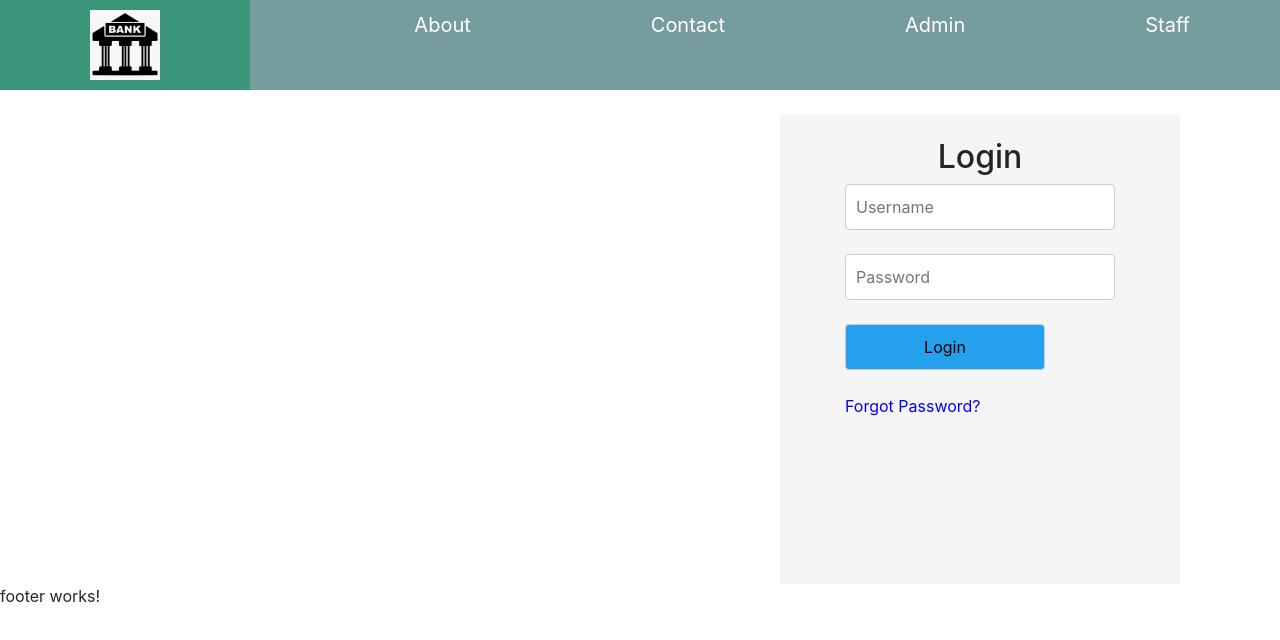
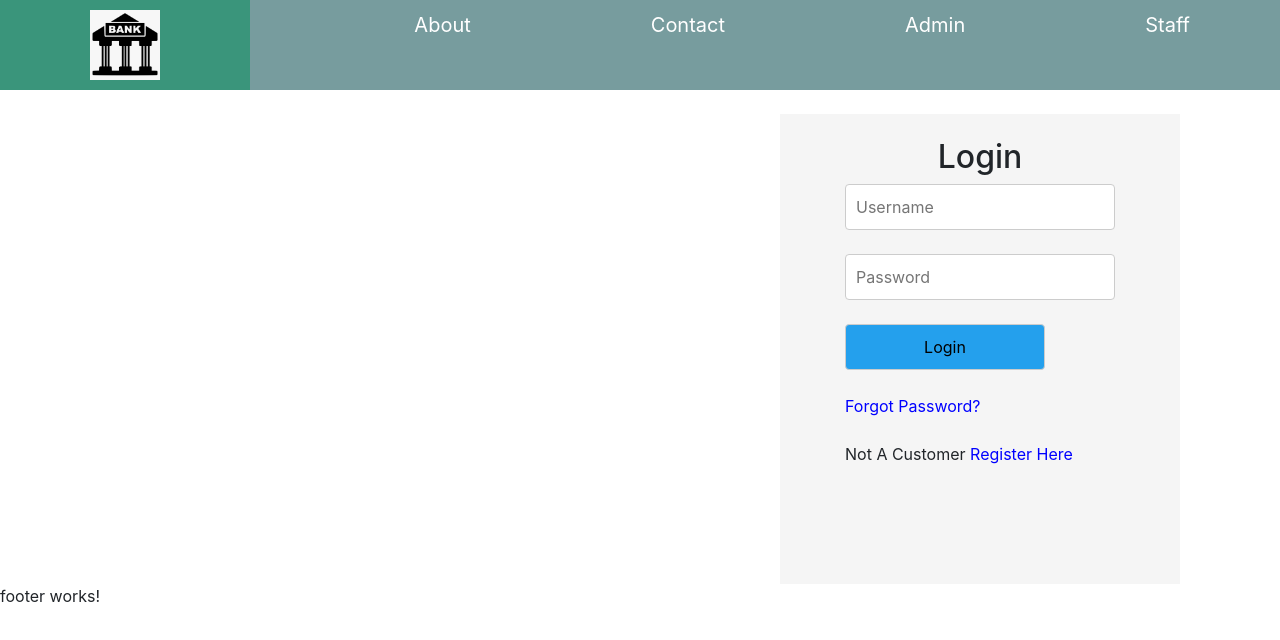
Before and after one commit to rijo-15/Capstone_Bank_Application, an Angular app in the folder Bank_App_Front_end/BankApp/: page / in a window 1280 px wide. Shown: the top 640 px of the page. Built offline with nearby package versions, Linux system fonts and the light colour scheme.

Commit message:
adding my changes

```diff
--- a/Bank_App_Front_end/BankApp/src/app/app-routing.module.ts
+++ b/Bank_App_Front_end/BankApp/src/app/app-routing.module.ts
@@ -1,15 +1,19 @@
 import { Component, NgModule } from '@angular/core';
 import { RouterModule, Routes } from '@angular/router';
 import { AdminloginComponent } from './adminlogin/adminlogin.component';
+import { ForgotPasswordComponent } from './forgot-password/forgot-password.component';
 import { LoginComponent } from './login/login.component';
 import { RegistrationComponent } from './registration/registration.component';
 import { StaffloginComponent } from './stafflogin/stafflogin.component';
+import { UpdatepasswordComponent } from './updatepassword/updatepassword.component';
 
 const routes: Routes = [
   { path: 'registration', component: RegistrationComponent},
   { path: '', component: LoginComponent},
   { path: 'stafflogin', component: StaffloginComponent},
-  { path: 'adminlogin', component: AdminloginComponent}
+  { path: 'adminlogin', component: AdminloginComponent},
+  {path: 'forgotpassword', component: ForgotPasswordComponent},
+  {path: 'updatepassword', component: UpdatepasswordComponent}
 
 
 ];
--- a/Bank_App_Front_end/BankApp/src/app/login/login.component.html
+++ b/Bank_App_Front_end/BankApp/src/app/login/login.component.html
@@ -14,7 +14,8 @@
                         <input type="text" id="uname"placeholder="Username " required/><br><br>
                         <input type="password" id="pwd" placeholder="Password    " required/><br><br>
                          <button type="submit" >Login</button><br><br>
-                       <a href="">Forgot Password?</a><br><br>
+                       <a href="forgotpassword">Forgot Password?</a><br><br>
+                       Not A Customer <a href="registration">Register Here</a>
                        </form>
                 </div>
 
```
